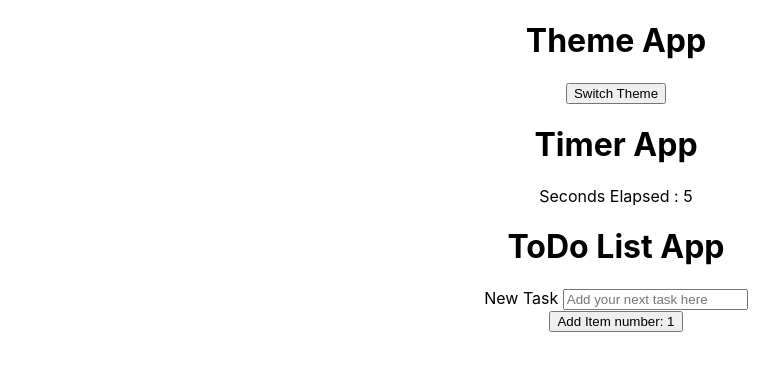
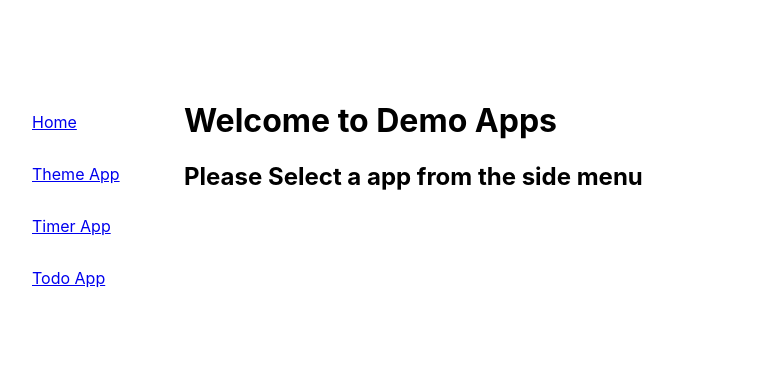
Before and after one commit to binaybhusanp/bootcamp2, a React (Create React App) app: page / in a window 1280 px wide. Shown: the top 370 px of the page, without its empty margins (24-803 px from the left). Built offline with nearby package versions, Linux system fonts and the light colour scheme.

Commit message:
revamped dempo app using react router

```diff
--- a/package.json
+++ b/package.json
@@ -9,6 +9,7 @@
     "node-sass": "^6.0.1",
     "react": "^17.0.2",
     "react-dom": "^17.0.2",
+    "react-router-dom": "^5.2.0",
     "react-scripts": "4.0.3",
     "web-vitals": "^1.1.2"
   },
--- a/src/App.js
+++ b/src/App.js
@@ -1,21 +1,37 @@
-import './App.css';
-import Theme from './themeApp/Theme';
-import Timer from './timerApp/Timer';
-import TodoAppHome from './todoApp/TodoAppHome';
+import { BrowserRouter as Router, Route } from "react-router-dom";
+import "./App.scss";
+import Home from "./common/Home";
+import SideNav from "./common/SideNav";
+import Theme from "./themeApp/Theme";
+import Timer from "./timerApp/Timer";
+import TodoAppHome from "./todoApp/TodoAppHome";
 
 function App() {
   return (
-    <div className="App">
+    <Router>
+      <div className="app-container">
+        <SideNav />
 
-      {/* Theme App */}
-      <Theme/>
+        <Route exact path="/">
+          <Home />
+        </Route>
 
-      {/* Timer App */}
-      <Timer/>
+        <Route path="/theme-app">
+          {/* Theme App */}
+          <Theme />
+        </Route>
 
-      {/* ToDo List App */}
-      <TodoAppHome/>
-    </div>
+        <Route path="/timer-app">
+          {/* Timer App */}
+          <Timer />
+        </Route>
+
+        <Route path="/todo-app">
+          {/* ToDo List App */}
+          <TodoAppHome />
+        </Route>
+      </div>
+    </Router>
   );
 }
 
--- a/src/App.css
+++ b/src/App.scss
@@ -1,10 +1,26 @@
-.App {
-  text-align: center;
+.app-container {
+  display: flex;
 }
 
-.App-logo {
-  height: 40vmin;
-  pointer-events: none;
+.sidenav {
+  flex-basis: 10rem;
+
+  ul {
+    li {
+      list-style: none;
+      padding: 1rem;
+    }
+  }
+
+  padding: 5rem 2rem 0 0;
+}
+
+.content {
+  flex: 1;
+
+  &__child-app {
+    padding: 5rem 1rem 0;
+  }
 }
 
 @media (prefers-reduced-motion: no-preference) {
--- /dev/null
+++ b/src/common/Home.jsx
@@ -0,0 +1,10 @@
+const Home = () => {
+    return (
+        <main className='content__child-app'>
+            <h1>Welcome to Demo Apps</h1>
+            <h2>Please Select a app from the side menu</h2>
+        </main>
+    )
+}
+
+export default Home;
--- /dev/null
+++ b/src/common/SideNav.jsx
@@ -0,0 +1,16 @@
+import { Link } from "react-router-dom"
+
+const SideNav = () => {
+    return (
+        <nav className="sidenav">
+            <ul>
+                <li><Link to='/'>Home</Link></li>
+                <li><Link to='/theme-app'>Theme App</Link></li>
+                <li><Link to='/timer-app'>Timer App</Link></li>
+                <li><Link to='/todo-app'>Todo App</Link></li>
+            </ul>
+        </nav>
+    );
+}
+
+export default SideNav;
--- a/src/themeApp/Theme.jsx
+++ b/src/themeApp/Theme.jsx
@@ -23,10 +23,10 @@
 
     render () {
         return (
-            <>
+            <div className="content__child-app">
                 <h1>Theme App</h1>
                 <button onClick={this.handleSwitchTheme}>Switch Theme</button>
-            </>
+            </div>
         );
     }
 }
--- a/src/timerApp/Timer.js
+++ b/src/timerApp/Timer.js
@@ -20,10 +20,10 @@
 
     render() {
         return (
-            <>
+            <div className="content__child-app">
                 <h1>Timer App</h1>
                 <div>Seconds Elapsed : {this.state.seconds}</div>
-            </>
+            </div>
         );
     }
 }
--- a/src/todoApp/TodoAppHome.js
+++ b/src/todoApp/TodoAppHome.js
@@ -22,14 +22,14 @@
 
     render() {
         return (
-        <>
+        <div className="content__child-app">
             <h1>ToDo List App</h1>
             {/* Input form for the todo list App */}
             <InputForm currentItem={this.state.currentItem} handleChange={this.handleChange} handleNewItemOnSubmit={this.handleNewItemOnSubmit} todoItems={this.state.todoItems}/>
 
             {/* List view of the todo list items */}
             <ListItem todoItems = {this.state.todoItems}/>
-        </>
+        </div>
         )
     }
 }
```
Also changed, not shown: 1 other file (tests, documents, lock files or other folders).
